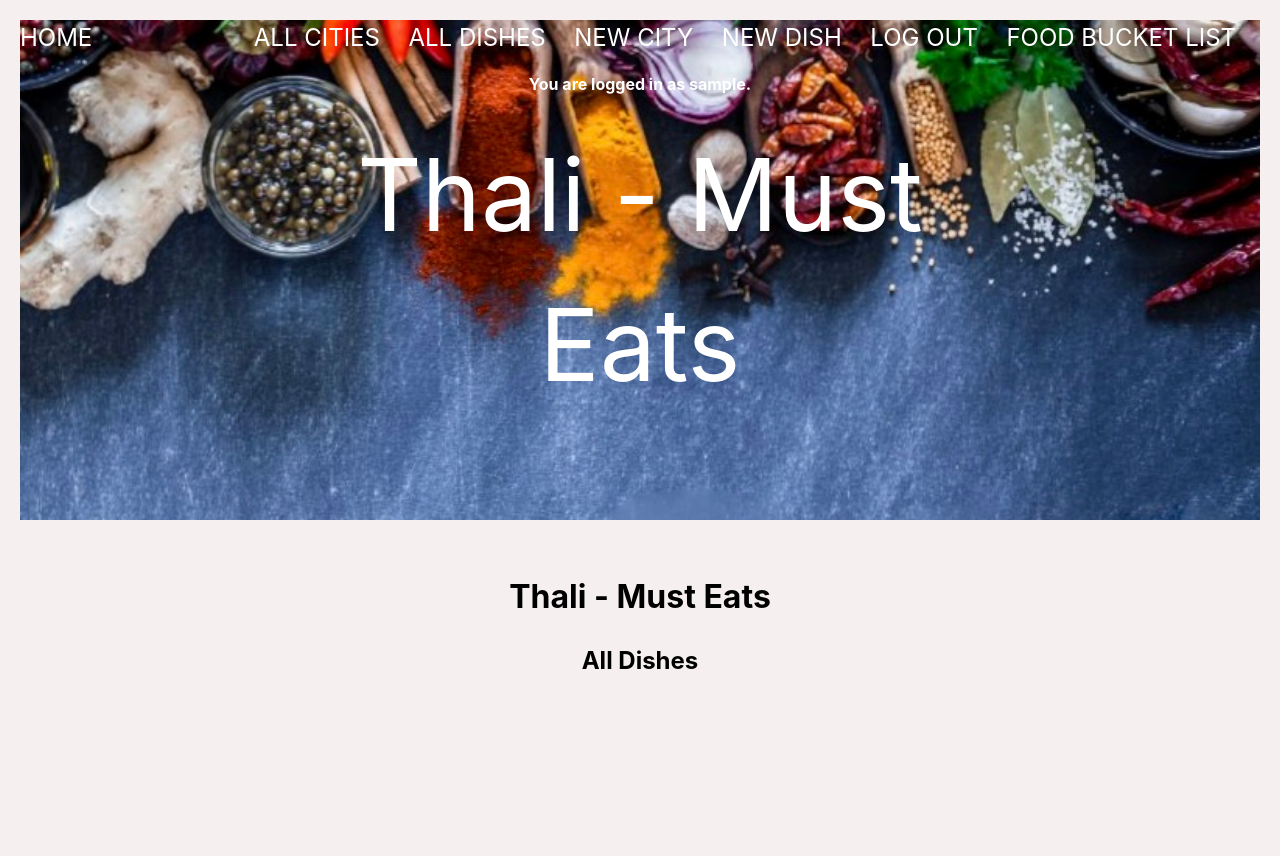
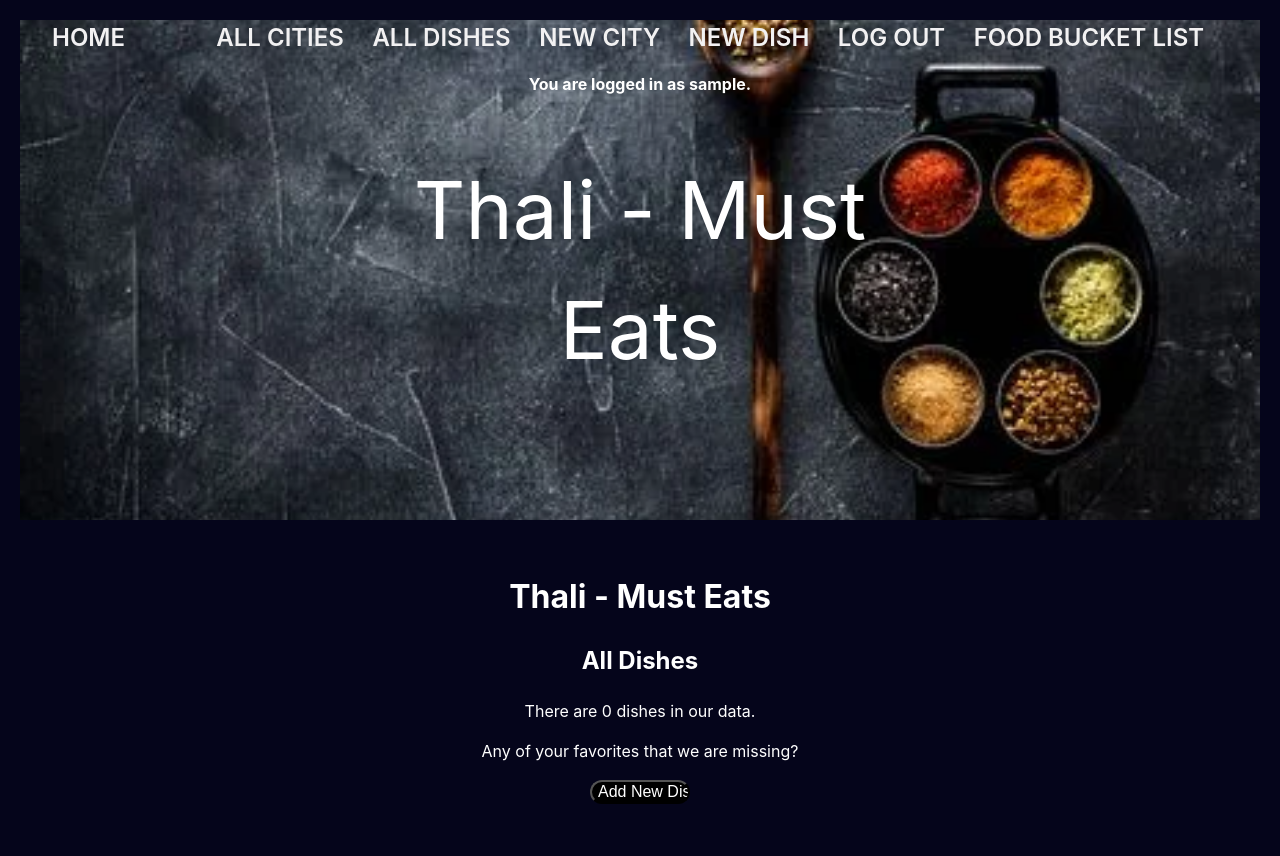
Before and after one commit to ParulK-bhardwaj/ACS-1220-Thali-App, a Flask app: page /all_dishes in a window 1280 px wide. Before the commit the page ends 669 px from the top, so only its background shows below. Run offline with Flask 2, Linux system fonts and the light colour scheme; the visitor is signed in with stand-in values (Sample User, id 1); data comes from the database, SQL or seed files in the repository; both versions use the stored data as it was after the commit; data that the repository does not hold is empty; parts of the project's set-up code (start-up, migrations or seed data) failed here and were passed over.

Commit message:
css part1 saved

```diff
--- a/thali_app/static/style.css
+++ b/thali_app/static/style.css
@@ -1,46 +1,177 @@
-
-/* #content {
-    background-image:
-    linear-gradient(to bottom, rgba(245, 246, 252, 0.52), rgba(163, 163, 165, 0.73)),
-    url("/static/img/background.jpeg");
-    background-color: #cccccc;
-    background-size: cover; */
-    /* display: flex;
-    flex-direction: column;
-    align-items: center; */
-    /* font-family: 'Open Sans', sans-serif;
+#content {
+    width: 100%;
+    padding: 20px;
+    font-size: medium;
 }
 
 body {
-    background-image: url("/static/img/background.jpeg");
-    background-color: #cccccc;
-    background-size: cover;
-    display: flex;
-    flex-direction: column;
-    align-items: center;
-    font-family: 'Open Sans', sans-serif;
+    font-family: -apple-system, BlinkMacSystemFont, 'Segoe UI', 'Roboto', 'Oxygen',
+    'Ubuntu', 'Cantarell', 'Fira Sans', 'Droid Sans', 'Helvetica Neue',
+    sans-serif;
+    -webkit-font-smoothing: antialiased;
+    -moz-osx-font-smoothing: grayscale;
+    line-height: 1.5;
+    margin: 0;
+    padding: 20px;
+    text-align: center;
+    background-color: rgb(5, 5, 27);
+    color: white;
 }
 
-#content {
+/* page-header styles */
+.page-header {
+    background-image: url('/static/img/background-spice.jpg');
+    background-size: cover;
+    background-position: center center;
+    background-attachment: fixed;
+    height: 500px;
+    position: relative;
+    color: #fff;
+}
+
+.page-header::after {
+    position: absolute;
+    top: 0;
+    left: 0;
     width: 100%;
-    background-color: rgb(237, 238, 241);
-    padding: 20px; */
-/* }
+    height: 100%;
+    background-color: rgba(0, 0, 0, 0.4);
+}
+
+.page-header header {
+    position: absolute;
+    top: 50%;
+    left: 50%;
+    transform: translate(-50%, -50%);
+    text-align: center;
+    color: white;
+    z-index: 1;
+    font-size: 5rem;
+}
 
 nav {
-    width: 100%;
     display: flex;
-    flex-direction: row;
     justify-content: space-between;
+    align-items: center;
+    padding: 0 2rem;
 }
 
 nav a {
-    color: navy;
+    color: rgb(242, 241, 242);
+    font-size: 1.5rem;
+    font-weight: 600;
+    margin-right: 1.5rem;
     text-decoration: none;
+    text-transform: uppercase;
+}
+
+nav a:hover {
+    color: #fddb3a;
+}
+
+/* content styles */
+#content {
+    max-width: 1000px;
+    margin: 0 auto;
+    padding: 2rem;
+    /* background-color: #333; */
+}
+
+div.all-city {
+    display: flex;
+    flex-direction:row-reverse;
+    /* flex-wrap: wrap; */
+    border: 1px solid rgb(2, 2, 114);
+    border-radius: 2em;
+    box-shadow: 0 0 0 2px rgba(138, 163, 214, 0.786);
+    padding: 10px;
+    margin-bottom: 10px;
+}
+
+.all-city {
+    margin-bottom: 2rem;
+}
+
+.all-city a {
+    color: rgb(118, 176, 214);
+    font-size: 2rem;
+    text-decoration: none;
+}
+
+.all-city a:hover {
+    text-decoration: underline;
+}
+
+.all-city-info {
+    flex: 2;
+}
+
+.all-city img {
+    flex: 1;
+    top: 5%;
+}
+
+div.all-dish {
+    display: flex;
+    flex-direction:row-reverse;
+    /* flex-wrap: wrap; */
+    border: 1px solid rgb(2, 2, 114);
+    border-radius: 2em;
+    box-shadow: 0 0 0 2px rgba(138, 163, 214, 0.786);
+    padding: 10px;
+    margin-bottom: 10px;
+}
+
+.all-dish {
+    margin-bottom: 2rem;
+}
+
+.all-dish a {
+    color: rgb(118, 176, 214);
+    font-size: 2rem;
+    text-decoration: none;
+}
+
+.all-dish a:hover {
+    text-decoration: underline;
+}
+
+.all-dish-info {
+    flex: 2;
+}
+
+.all-dish img {
+    flex: 1;
+    margin-top: 0.3rem;
+    margin-bottom: 0.3rem;
+}
+
+div.dishes {
+    display: flex;
+    flex-direction: row;
+    flex-wrap: wrap;
+}
+
+div.dish-details {
     border: 1px solid black;
-    padding: 0 5px;
-    font-size: 1.2em;
+    margin: 5px;
+    padding: 5px;
+    text-align: center;
+    width: 250px;
+    height: 300px;
 }
+
+img {
+	flex: 1;
+	position: relative;
+    max-width: 100%;
+    text-align: center;
+    border-radius: 5px;
+    border-color: black;
+	box-shadow: 0 0 0 2px rgba(223, 221, 221, 0.5);
+    height: auto;
+}
+
 
 fieldset {
     display: flex;
@@ -63,113 +194,11 @@ input[type=submit] {
     background-color:black;
     border-radius: 1em;
     color:white;
-    font-size: 500;
-    padding: 1.7 rem;
+    font-size: 1em;
+    padding: 1.7 em;
 }
 
-div.city {
-    border: 1px solid black;
-    padding: 10px;
-    margin-bottom: 10px;
+fieldset textarea[name="short_desc"] {
+    height:200px;
+    width: 100%;
 }
-
-div.dishes {
-    display: flex;
-    flex-direction: row;
-    flex-wrap: wrap;
-}
-
-div.dish-details {
-    border: 1px solid black;
-    margin: 5px;
-    padding: 5px;
-    text-align: center;
-    width: 250px;
-    height: 300px;
-}
-*/
-
-body {
-    font-family: -apple-system, BlinkMacSystemFont, 'Segoe UI', 'Roboto', 'Oxygen',
-    'Ubuntu', 'Cantarell', 'Fira Sans', 'Droid Sans', 'Helvetica Neue',
-    sans-serif;
-    -webkit-font-smoothing: antialiased;
-    -moz-osx-font-smoothing: grayscale;
-    /* font-size: 16px; */
-    line-height: 1.5;
-    margin: 0;
-    padding: 20px;
-    text-align: center;
-    background-color: rgb(245, 239, 239);
-}
-
-
-/* page-header styles */
-.page-header {
-    background-image: url('/static/img/background.jpeg');
-    background-size: cover;
-    /* background-position: center center;
-    background-attachment: fixed; */
-    height: 500px;
-    position: relative;
-    color: #fff;
-}
-
-.page-header::after {
-    position: absolute;
-    top: 0;
-    left: 0;
-    width: 100%;
-    height: 100%;
-    background-color: rgba(0, 0, 0, 0.4);
-}
-
-.page-header header {
-    position: absolute;
-    top: 50%;
-    left: 50%;
-    transform: translate(-50%, -50%);
-    text-align: center;
-    color: white;
-    z-index: 1;
-    font-size: 100px;
-}
-
-nav {
-    display: flex;
-    justify-content: space-between;
-    align-items: center;
-}
-
-nav a {
-    color: white;
-    font-size: 1.5rem;
-    margin-right: 1.5rem;
-    text-decoration: none;
-    text-transform: uppercase;
-}
-
-nav a:hover {
-    color: #fddb3a;
-}
-
-
-/* content styles */
-#content {
-    max-width: 800px;
-    margin: 0 auto;
-    padding: 2rem;
-}
-
-.city {
-    margin-bottom: 2rem;
-}
-
-.city a {
-    color: #333;
-    font-size: 2rem;
-}
-
-.city a:hover {
-    text-decoration: underline;
-}
--- a/thali_app/templates/all_dishes.html
+++ b/thali_app/templates/all_dishes.html
@@ -4,12 +4,20 @@
 <h1>Thali - Must Eats</h1>
 
 <h2>All Dishes</h2>
-<ul>
+<p>There are {{all_dishes|length}} dishes in our data.</p>
+<p>Any of your favorites that we are missing?</p>
+<form action="/new_dish" method="post">
+    <input type="submit" value="Add New Dish">
+</form>
 {% for dish in all_dishes %}
-    <li><a href="/dish/{{ dish.id }}">{{ dish.name }} </a></li>
+<div class="all-dish">
+    <div class="all-dish-info">
+        <a href="/dish/{{ dish.id }}">{{ dish.name }} </a>
         <p> {{ dish.city }} </p>
-        <a href="/dish/{{ dish.id }}"><img src="{{ dish.photo_url }}" alt="{{ dish.name }}" width="100px"></a>
+        <p> Rating: {{ dish.rating }} stars</p>
+    </div>
+    <a href="/dish/{{ dish.id }}"><img src="{{ dish.photo_url }}" alt="{{ dish.name }}" width="100px" height="50px"></a>
+</div>
 {% endfor %}
-</ul>
 
 {% endblock %}
```
Also changed, not shown: thali_app/templates/home.html (+8 -7 lines), README.md, thali_app/database.db, thali_app/static/img/background-spice.jpg (renamed from thali_app/static/img/background-spice-box.webp), thali_app/templates/city_edit.html (indentation only).
